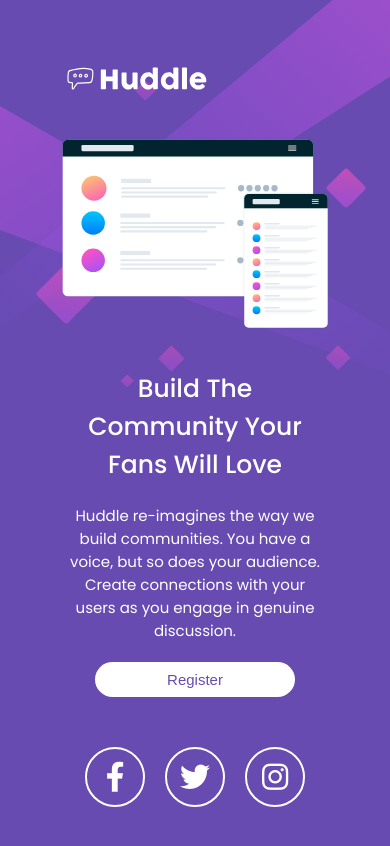
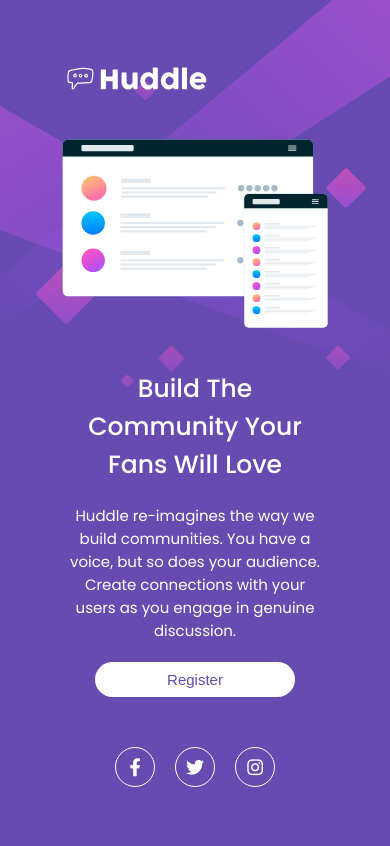
Before and after one commit to etvaldolisboa/dev-quest-huddle-landing-page, a plain HTML site: page index.html in a window 390 px wide. Drawn offline with Linux system fonts and the light colour scheme.

Commit message:
codigo refatorado para melhor entendimento

```diff
--- a/src/css/responsive.css
+++ b/src/css/responsive.css
@@ -59,12 +59,14 @@
         width: 200px;
         height: 35px;
     }
-li{
-    width: 40px;
-    height: 40px;
-    border: 1px solid #fff;
-}
-    i{
-        font-size: 15px;
+
+    ul li {
+        width: 40px;
+        height: 40px;
+        border: 1px solid #fff;
+    }
+
+    ul li a i {
+        font-size: 18px;
     }
 }
```
Also changed, not shown: index.html (+2 -10 lines).
